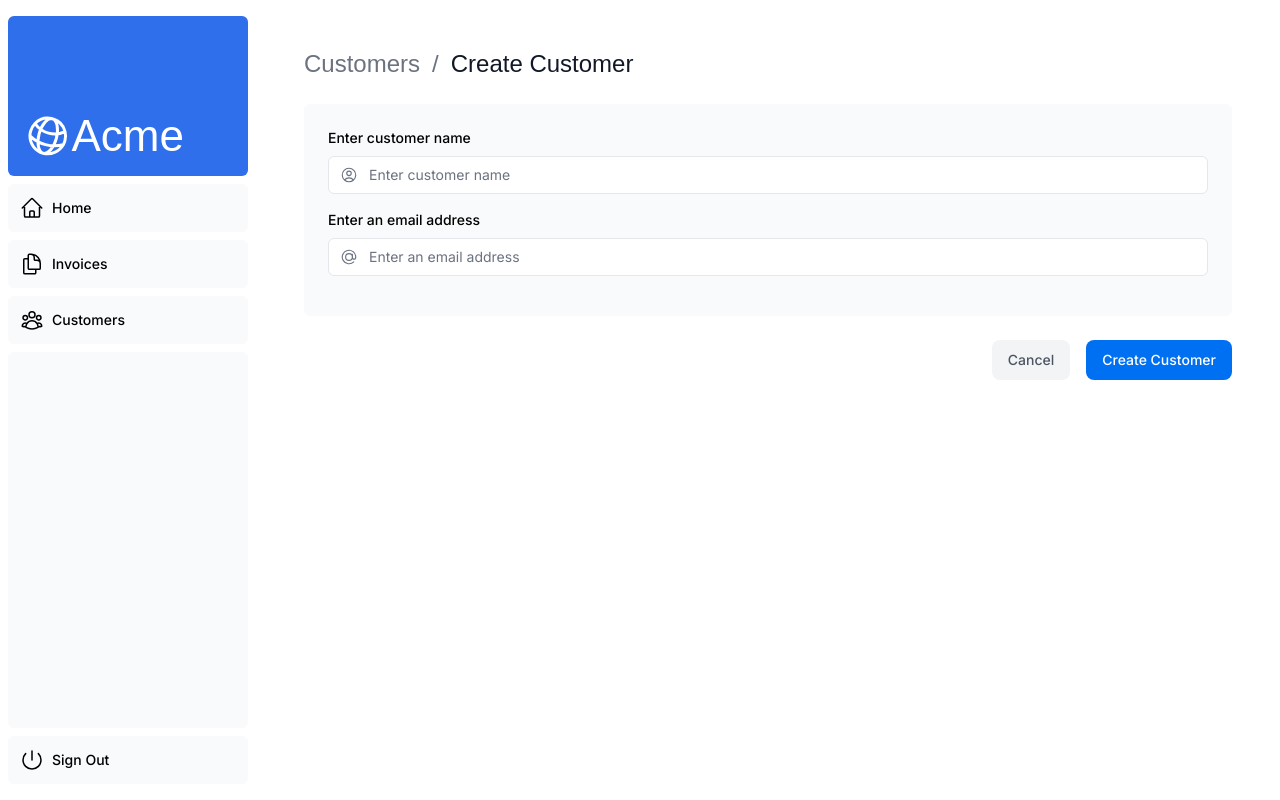
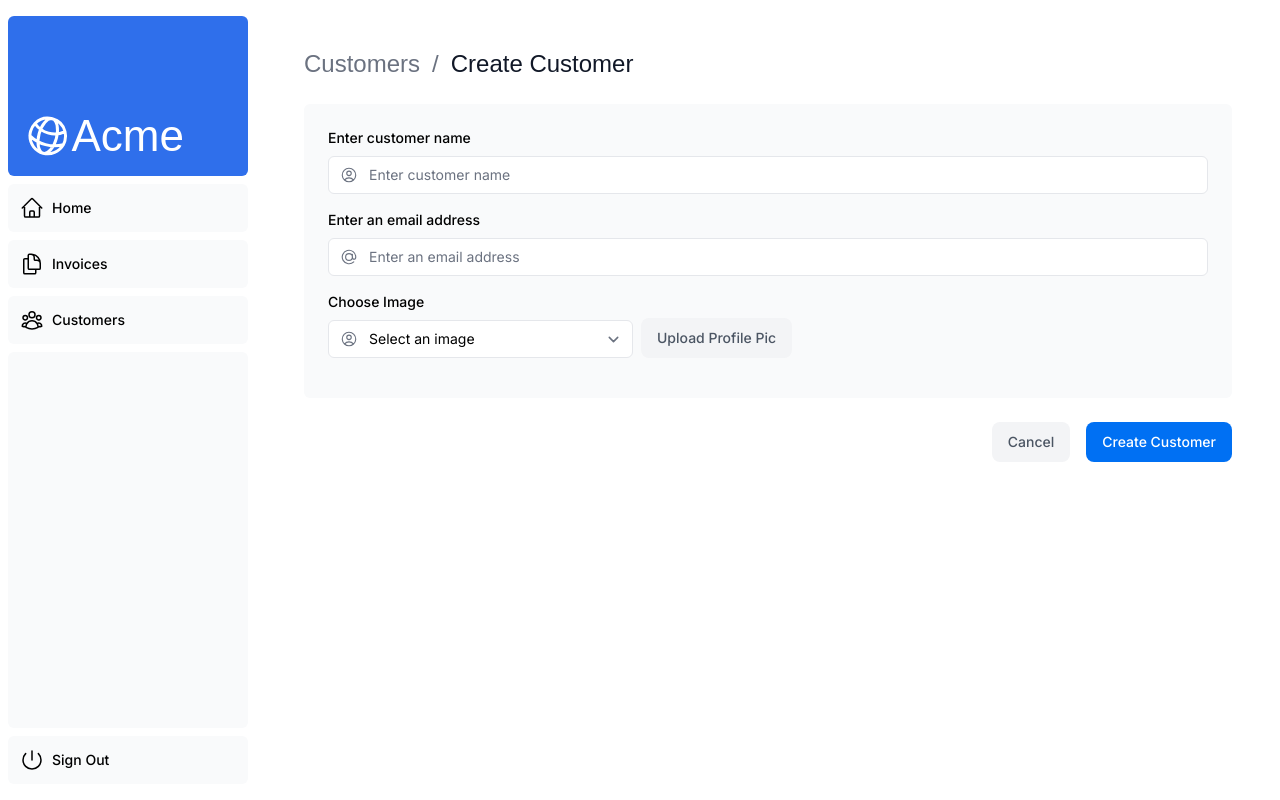
Before and after one commit to shaynemeyer/nextjs-dashboard, a Next.js app: page /dashboard/customers/create in a window 1280 px wide. Built offline with nearby package versions, Linux system fonts and the light colour scheme; a web font is replaced by a local one.

Commit message:
added profile pic upload code

```diff
--- a/app/dashboard/customers/[id]/edit/page.tsx
+++ b/app/dashboard/customers/[id]/edit/page.tsx
@@ -1,5 +1,5 @@
 import React from 'react';
-import Breadcrumbs from '@/app/ui/invoices/breadcrumbs';
+import Breadcrumbs from '@/app/ui/breadcrumbs';
 import { notFound } from 'next/navigation';
 import { Metadata } from 'next';
 
--- a/app/dashboard/customers/create/page.tsx
+++ b/app/dashboard/customers/create/page.tsx
@@ -1,13 +1,16 @@
 import React from 'react';
-import Breadcrumbs from '@/app/ui/invoices/breadcrumbs';
+import Breadcrumbs from '@/app/ui/breadcrumbs';
 import { Metadata } from 'next';
 import Form from '@/app/ui/customers/create-form';
+import { publicImageFiles } from '@/app/lib/files';
 
 export const metadata: Metadata = {
   title: 'Create Customer',
 };
 
 function CreateCustomerPage() {
+  const profileImages = publicImageFiles('customers');
+
   return (
     <main>
       <Breadcrumbs
@@ -20,7 +23,7 @@ function CreateCustomerPage() {
           },
         ]}
       />
-      <Form />
+      <Form profileImages={profileImages} />
     </main>
   );
 }
--- /dev/null
+++ b/app/dashboard/customers/upload/page.tsx
@@ -0,0 +1,60 @@
+import Breadcrumbs from '@/app/ui/breadcrumbs';
+import React from 'react';
+import { redirect } from 'next/navigation';
+import { writeFile } from 'fs/promises';
+import { join } from 'path';
+import { Button } from '@/app/ui/button';
+
+function UploadProfilePicture() {
+  const upload = async (data: FormData) => {
+    'use server';
+
+    const file: File | null = data.get('file') as unknown as File;
+
+    if (!file) {
+      throw new Error('No file to upload');
+    }
+
+    const bytes = await file.arrayBuffer();
+    const buffer = Buffer.from(bytes);
+
+    const path = join('public/', 'customers', file.name);
+
+    await writeFile(path, buffer);
+    console.log(`open ${path} to see the uploaded file`);
+
+    redirect('/dashboard/customers/create');
+  };
+  return (
+    <main>
+      <Breadcrumbs
+        breadcrumbs={[
+          { label: 'Customers', href: '/dashboard/customers' },
+          { label: 'Create Customer', href: '/dashboard/customers/create' },
+          {
+            label: 'Upload Profile Picture',
+            href: '/dashboard/customers/upload',
+            active: true,
+          },
+        ]}
+      />
+      <form action={upload}>
+        <div className="rounded-md bg-gray-50 p-4 md:p-6">
+          <div className="mb-4">
+            <label htmlFor="file" className="mb-2 block text-sm font-medium">
+              Profile Picture
+            </label>
+            <div className="relative">
+              <input type="file" name="file" title="file" accept=".png" />
+            </div>
+          </div>
+        </div>
+        <div className="mt-6 flex justify-end gap-4">
+          <Button type="submit">Upload</Button>
+        </div>{' '}
+      </form>
+    </main>
+  );
+}
+
+export default UploadProfilePicture;
--- a/app/dashboard/invoices/[id]/edit/page.tsx
+++ b/app/dashboard/invoices/[id]/edit/page.tsx
@@ -1,5 +1,5 @@
 import Form from '@/app/ui/invoices/edit-form';
-import Breadcrumbs from '@/app/ui/invoices/breadcrumbs';
+import Breadcrumbs from '@/app/ui/breadcrumbs';
 import { fetchCustomers, fetchInvoiceById } from '@/app/lib/data';
 import { notFound } from 'next/navigation';
 import { Metadata } from 'next';
--- a/app/dashboard/invoices/create/page.tsx
+++ b/app/dashboard/invoices/create/page.tsx
@@ -1,5 +1,5 @@
 import Form from '@/app/ui/invoices/create-form';
-import Breadcrumbs from '@/app/ui/invoices/breadcrumbs';
+import Breadcrumbs from '@/app/ui/breadcrumbs';
 import { fetchCustomers } from '@/app/lib/data';
 import { Metadata } from 'next';
 
--- /dev/null
+++ b/app/lib/files.ts
@@ -0,0 +1,15 @@
+'use server';
+import fs from 'fs';
+import path from 'path';
+
+export const publicImageFiles = (dirRelativeToPublicFolder: string) => {
+  const dir = path.resolve('./public', dirRelativeToPublicFolder);
+
+  const filenames = fs.readdirSync(dir);
+
+  const images = filenames.map((name) =>
+    path.join('/', dirRelativeToPublicFolder, name),
+  );
+
+  return (images as string[]) || [];
+};
--- a/app/ui/customers/create-form.tsx
+++ b/app/ui/customers/create-form.tsx
@@ -10,10 +10,18 @@ import {
 import { Button } from '@/app/ui/button';
 import { createInvoice } from '@/app/lib/actions/invoices';
 import { useFormState } from 'react-dom';
+import Image from 'next/image';
 
-export default function Form() {
+import { useState } from 'react';
+
+export default function Form({
+  profileImages = [],
+}: {
+  profileImages: string[];
+}) {
   const initialState = { message: null, errors: {} };
   const [state, dispatch] = useFormState(createInvoice, initialState);
+  const [selectedImage, setSelectedImage] = useState('');
 
   return (
     <form action={dispatch}>
@@ -57,7 +65,68 @@ export default function Form() {
         </div>
 
         {/* Customer Image */}
-        {/* todo: figure out customer image */}
+        <div className="mb-4 w-full">
+          <div className="flex w-full flex-row gap-2">
+            <div>
+              <label
+                htmlFor="Image_url"
+                className="mb-2 block text-sm font-medium"
+              >
+                Choose Image
+              </label>
+              <div className="relative">
+                <select
+                  id="Image_url"
+                  name="Image_url"
+                  className="peer block w-full cursor-pointer rounded-md border border-gray-200 py-2 pl-10 text-sm outline-2 placeholder:text-gray-500"
+                  defaultValue=""
+                  aria-describedby="customer-error"
+                  onChange={(event) => {
+                    setSelectedImage(event.target.value);
+                  }}
+                >
+                  <option value="" disabled>
+                    Select an image
+                  </option>
+                  {/* get a list of images @ /customers */}
+                  {profileImages.map((pic) => (
+                    <option key={pic} value={pic}>
+                      {pic}
+                    </option>
+                  ))}
+                </select>
+                {selectedImage ? (
+                  <Image
+                    src={selectedImage}
+                    className="pointer-events-none absolute left-3 top-1/2 h-[18px] w-[18px] -translate-y-1/2 rounded-full"
+                    width={28}
+                    height={28}
+                    alt={`profile picture`}
+                  />
+                ) : (
+                  <UserCircleIcon className="pointer-events-none absolute left-3 top-1/2 h-[18px] w-[18px] -translate-y-1/2 text-gray-500" />
+                )}
+              </div>
+            </div>
+            <div className="self-end">
+              <Link
+                href="upload"
+                className="flex h-10 items-center rounded-lg bg-gray-100 px-4 text-sm font-medium text-gray-600 transition-colors hover:bg-gray-200"
+              >
+                Upload Profile Pic
+              </Link>
+            </div>
+          </div>
+
+          <div id="customer-error" aria-live="polite" aria-atomic="true">
+            {state.errors?.customerId &&
+              state.errors.customerId.map((error: string) => (
+                <p className="mt-2 text-sm text-red-500" key={error}>
+                  {error}
+                </p>
+              ))}
+          </div>
+        </div>
       </div>
       <div className="mt-6 flex justify-end gap-4">
         <Link
```
Also changed, not shown: app/ui/breadcrumbs.tsx (renamed from app/ui/invoices/breadcrumbs.tsx), public/customers/Megamind300.png (added).
